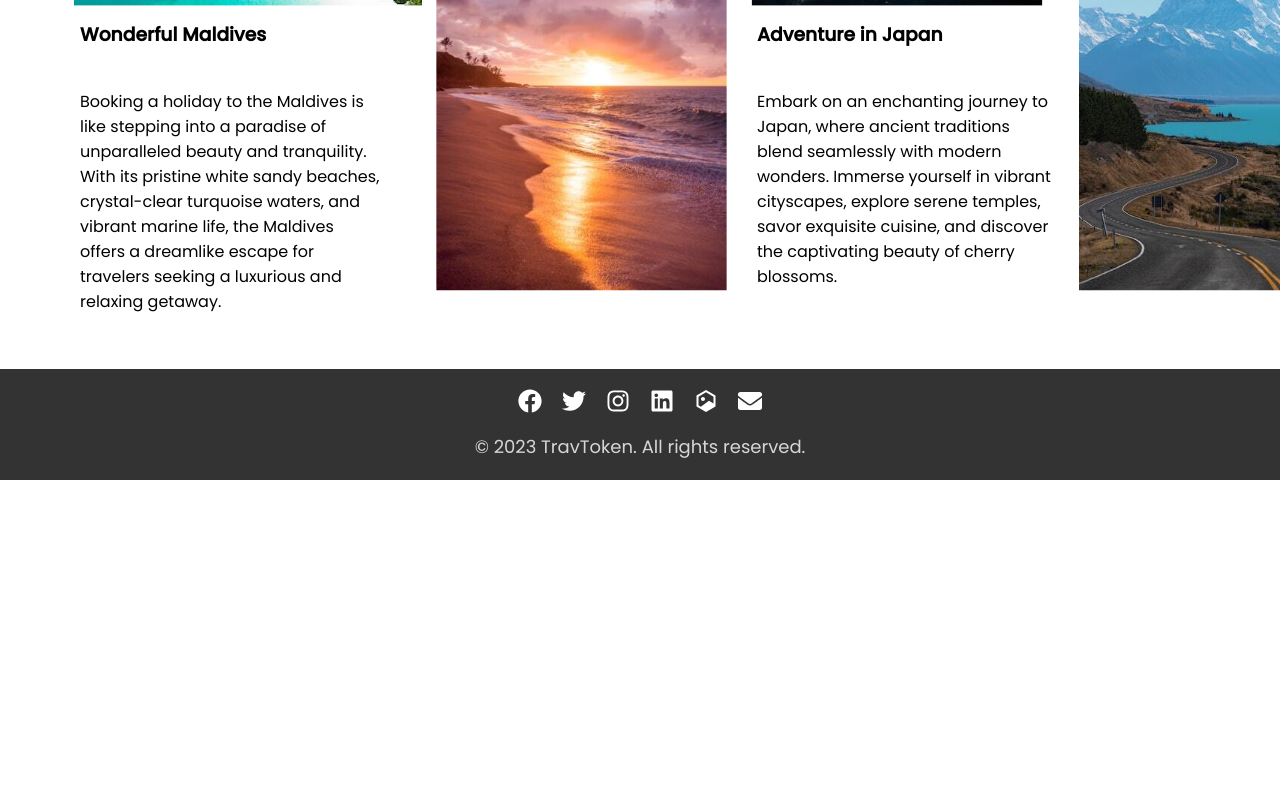
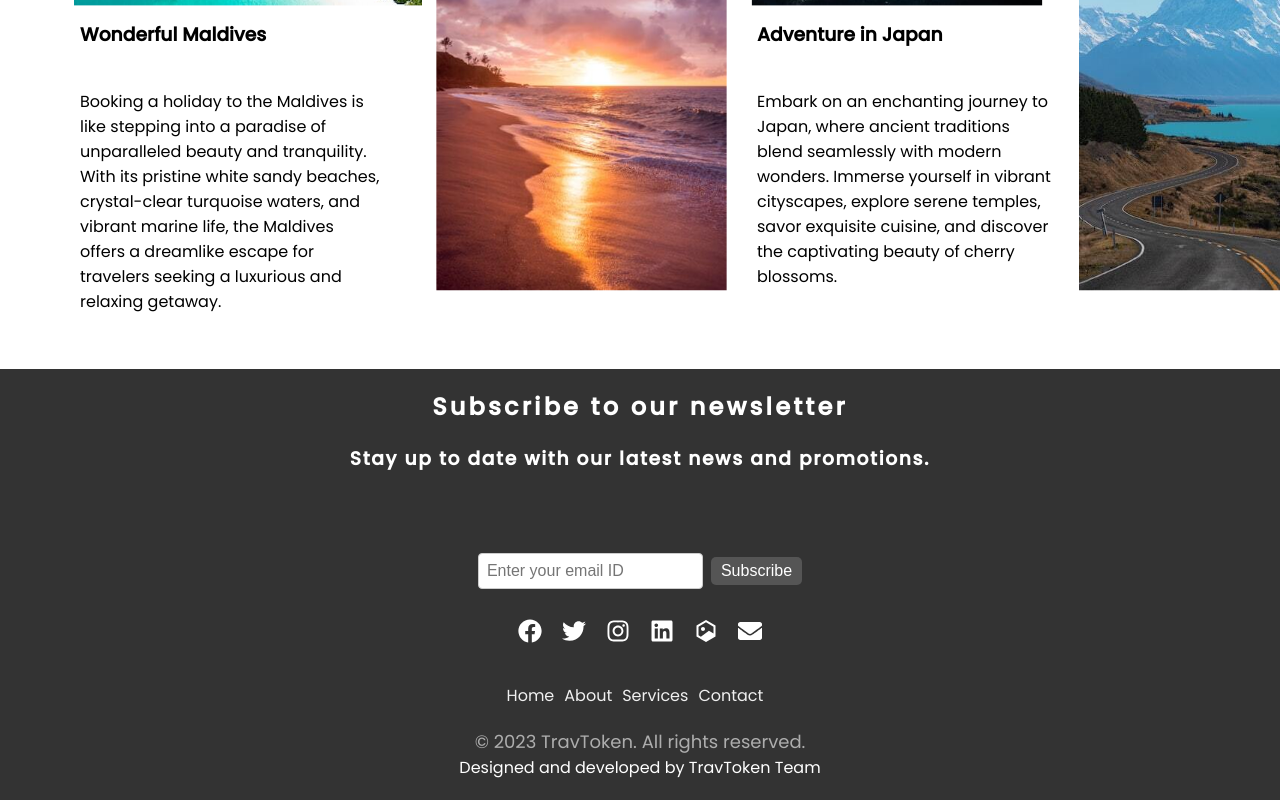
Before and after one commit to AishwaryaRavi07/flowhackathon, a React (Create React App) app: page / in a window 1280 px wide. Shown: the part 2560-3360 px from the top of the page. Before the commit the page ends 3040 px from the top, so only its background shows below. Built offline with nearby package versions, Linux system fonts and the light colour scheme; a web font is replaced by a local one.

Commit message:
updated UI

```diff
--- a/package.json
+++ b/package.json
@@ -12,6 +12,7 @@
     "ipfs-http-client": "^60.0.1",
     "moment": "^2.29.4",
     "react": "^18.2.0",
+    "react-autosuggest": "^10.1.0",
     "react-datepicker": "^4.15.0",
     "react-dom": "^18.2.0",
     "react-google-recaptcha": "^3.1.0",
--- a/src/App.css
+++ b/src/App.css
@@ -582,6 +582,73 @@ tr:hover {
 
 
 
+.footer-content {
+  display: flex;
+  flex-direction: column;
+  align-items: center;
+}
+
+.footer-icons {
+  margin-top: 20px;
+}
+
+.icon {
+  font-size: 24px;
+  margin-right: 10px;
+}
+
+.footer-links ul {
+  list-style-type: none;
+  padding: 0;
+  margin-top: 20px;
+}
+
+.footer-links ul li {
+  display: inline;
+}
+
+.footer-links ul li a {
+  color: #f0f0f0;
+  text-decoration: none;
+  margin-right: 10px;
+}
+
+.footer-text {
+  margin-top: 20px;
+  font-size: 14px;
+  color: #ccc;
+}
+
+.footer-text p {
+  margin: 5px 0;
+}
+button[type='submit']:hover {
+  background-color: #434343;
+}
+
+.footer-links ul li a:hover {
+  color: #777;
+}
+/*
+input[type='text'] {
+  padding: 5px 10px;
+  border: 1px solid #ccc;
+  border-radius: 5px;
+  margin-right: 10px;
+} */
+
+button[type='submit'] {
+  padding: 5px 10px;
+  border: none;
+  border-radius: 5px;
+  background-color: #555;
+  color: #fff;
+  cursor: pointer;
+}
+
+
+
+
 .footer-text {
   font-size: 18px;
   opacity: 0.8;
--- a/src/components/Footer.jsx
+++ b/src/components/Footer.jsx
@@ -8,6 +8,14 @@ const Footer = () => {
     <footer className="homefooter">
 
         <div className="footer-content">
+        <div>
+          <h2 style={{letterSpacing:"0.2rem"}}>Subscribe to our newsletter</h2>
+          <h3  style={{letterSpacing:"0.1rem"}}>Stay up to date with our latest news and promotions.</h3>
+          <div style={{marginTop:"10vh"}}>
+            <input type='text' placeholder='Enter your email ID' />
+            <button type='submit' style={{ marginLeft: "1vh" }}>Subscribe</button>
+          </div>
+          </div>
 
       <div className="footer-icons">
         <FaFacebook className="icon" />
@@ -17,7 +25,16 @@ const Footer = () => {
         <RiNftFill className="icon" />
         <FaEnvelope className="icon" />
       </div>
+      <div className="footer-links">
+          <ul>
+            <li><a href="/">Home</a></li>
+            <li><a href="/about">About</a></li>
+            <li><a href="/services">Services</a></li>
+            <li><a href="/contact">Contact</a></li>
+          </ul>
+        </div>
       <p className="footer-text">© 2023 TravToken. All rights reserved.</p>
+      <p>Designed and developed by TravToken Team</p>
       </div>
     </footer>
   );
--- a/src/webpages/FlightBooking.jsx
+++ b/src/webpages/FlightBooking.jsx
@@ -7,6 +7,12 @@ import DatePicker from 'react-datepicker';
 import 'react-datepicker/dist/react-datepicker.css';
 import { MdLocationOn } from 'react-icons/md';
 import { useNavigate } from 'react-router-dom';
+import {IoAirplaneSharp} from 'react-icons/io5'
+import {BsDashLg} from 'react-icons/bs'
+import { IoAirplaneOutline } from 'react-icons/io5';
+import { AiFillClockCircle } from 'react-icons/ai';
+import { BsArrowRightShort } from 'react-icons/bs';
+import { RiFlightTakeoffLine, RiFlightLandLine } from 'react-icons/ri';
 
 function FlightBooking() {
   const navigate=useNavigate();
@@ -85,11 +91,12 @@ function FlightBooking() {
           <div>
             <h2 style={{marginTop:"5vh"}}>Flight Schedules from {source} to {destination}</h2>
             <table>
-              <thead>
+              <thead >
                 <tr>
                   <th>Flight Number</th>
                   <th>Airlines</th>
-                  <th>Origin</th>
+                  <th >Origin</th>
+                  <th></th>
                   <th>Destination</th>
                   <th>Departure Time (UTC)</th>
                   <th>Arrival Time (UTC)</th>
@@ -103,6 +110,7 @@ function FlightBooking() {
       <td>{schedule.legs[0].segments[0].flightNumber}</td>
       <td>{schedule.legs[0].carriers.marketing[0].name}</td>
       <td>{`${schedule.legs[0].origin.name}(${(schedule.legs[0].origin.displayCode)})`}</td>
+      <td>{<BsDashLg size="26px" color="#003580" />} {<IoAirplaneSharp size="26px" color="#003580" />}{<BsDashLg size="26px" color="#003580" />} </td>
       <td>{`${schedule.legs[0].destination.name}(${schedule.legs[0].destination.displayCode})`}</td>
       <td>{moment(schedule.legs[0].departure).format('lll')}</td>
       <td>{moment(schedule.legs[0].arrival).format('lll')}</td>
--- a/src/webpages/TrainBooking.jsx
+++ b/src/webpages/TrainBooking.jsx
@@ -5,6 +5,9 @@ import {FaCalendarAlt} from 'react-icons/fa';
 import DatePicker from 'react-datepicker';
 import 'react-datepicker/dist/react-datepicker.css';
 import { useNavigate } from 'react-router-dom';
+import { IoChevronForwardOutline } from 'react-icons/io5';
+import {TbTrain} from 'react-icons/tb';
+import {BsDashLg} from 'react-icons/bs'
 
 function TrainBooking() {
   const navigate=useNavigate();
@@ -140,8 +143,9 @@ function TrainBooking() {
             <tr>
               <th>Train Number</th>
               <th>Train Name</th>
-              <th>From</th>
-              <th>To</th>
+              <th>Origin</th>
+              <th></th>
+              <th>Destination</th>
               <th>Departure Time</th>
               <th>Arrival Time</th>
               <th>Classes</th>
@@ -154,6 +158,7 @@ function TrainBooking() {
                 <td>{train.train_num}</td>
                 <td>{train.name}</td>
                 <td>{train.train_from}</td>
+                <td>{<BsDashLg size="28px" color="#003580" />} <TbTrain size={28} color='#003580' />{<BsDashLg size="28px" color="#003580" />} </td>
                 <td>{train.train_to}</td>
                 <td>{train.data.departTime}</td>
                 <td>{train.data.arriveTime}</td>
```
Also changed, not shown: 1 other file (tests, documents, lock files or other folders).
